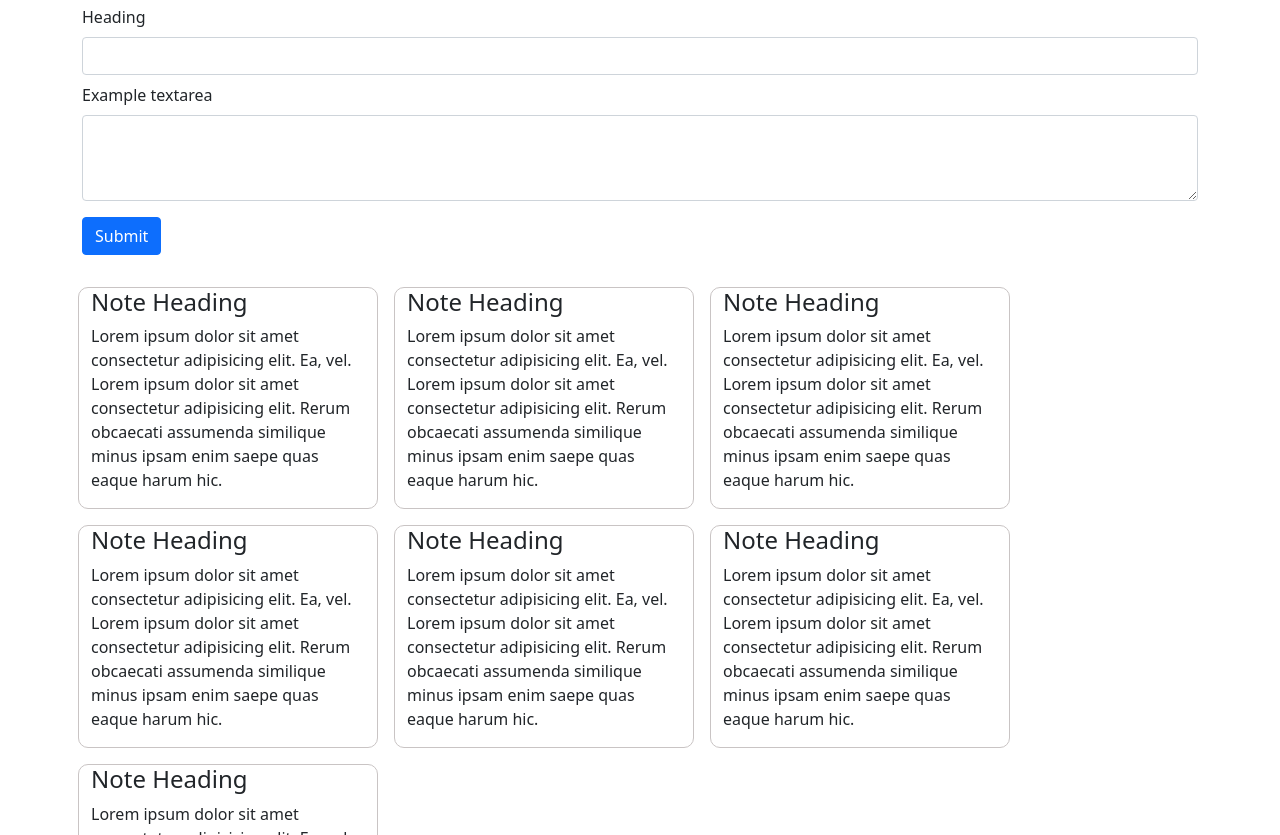
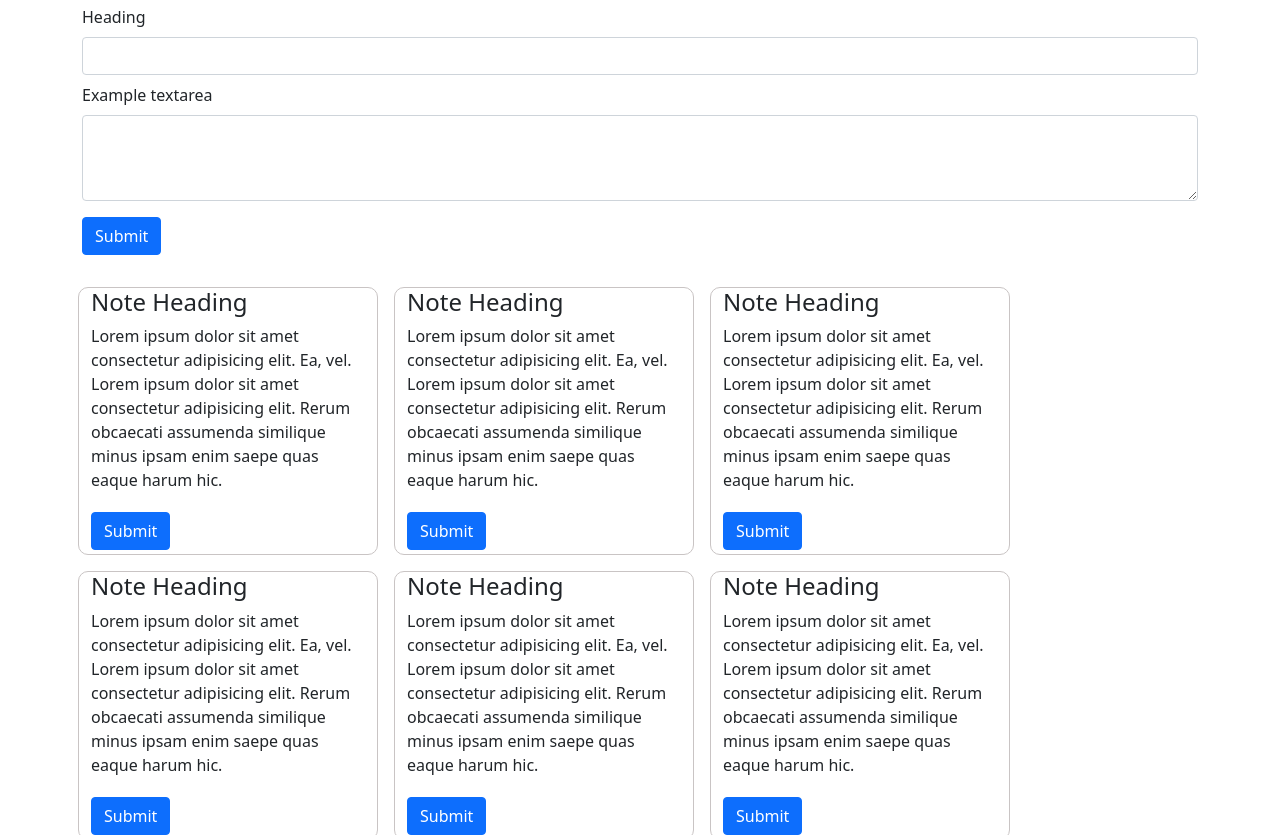
Before and after one commit to TheSouharda/Vanilla-JavaScript-Projects, a plain HTML site: page NoteTaking/index.html in a window 1280 px wide. Shown: the part 117-952 px from the top of the page. Drawn offline with nearby package versions, Linux system fonts and the light colour scheme.

Commit message:
100doc_Od15

```diff
--- a/NoteTaking/index.html
+++ b/NoteTaking/index.html
@@ -62,6 +62,7 @@
               obcaecati assumenda similique minus ipsam enim saepe quas eaque
               harum hic.
             </p>
+            <button type="submit" class="btn btn-primary my-1">Submit</button>
           </div>
           <div class="note m-2">
             <h4 class="note_head">Note Heading</h4>
@@ -71,6 +72,7 @@
               obcaecati assumenda similique minus ipsam enim saepe quas eaque
               harum hic.
             </p>
+            <button type="submit" class="btn btn-primary my-1">Submit</button>
           </div>
           <div class="note m-2">
             <h4 class="note_head">Note Heading</h4>
@@ -80,6 +82,7 @@
               obcaecati assumenda similique minus ipsam enim saepe quas eaque
               harum hic.
             </p>
+            <button type="submit" class="btn btn-primary my-1">Submit</button>
           </div>
           <div class="note m-2">
             <h4 class="note_head">Note Heading</h4>
@@ -89,6 +92,7 @@
               obcaecati assumenda similique minus ipsam enim saepe quas eaque
               harum hic.
             </p>
+            <button type="submit" class="btn btn-primary my-1">Submit</button>
           </div>
           <div class="note m-2">
             <h4 class="note_head">Note Heading</h4>
@@ -98,6 +102,7 @@
               obcaecati assumenda similique minus ipsam enim saepe quas eaque
               harum hic.
             </p>
+            <button type="submit" class="btn btn-primary my-1">Submit</button>
           </div>
           <div class="note m-2">
             <h4 class="note_head">Note Heading</h4>
@@ -107,6 +112,7 @@
               obcaecati assumenda similique minus ipsam enim saepe quas eaque
               harum hic.
             </p>
+            <button type="submit" class="btn btn-primary my-1">Submit</button>
           </div>
           <div class="note m-2">
             <h4 class="note_head">Note Heading</h4>
@@ -116,6 +122,7 @@
               obcaecati assumenda similique minus ipsam enim saepe quas eaque
               harum hic.
             </p>
+            <button type="submit" class="btn btn-primary my-1">Submit</button>
           </div>
         </div>
       </div>
```
